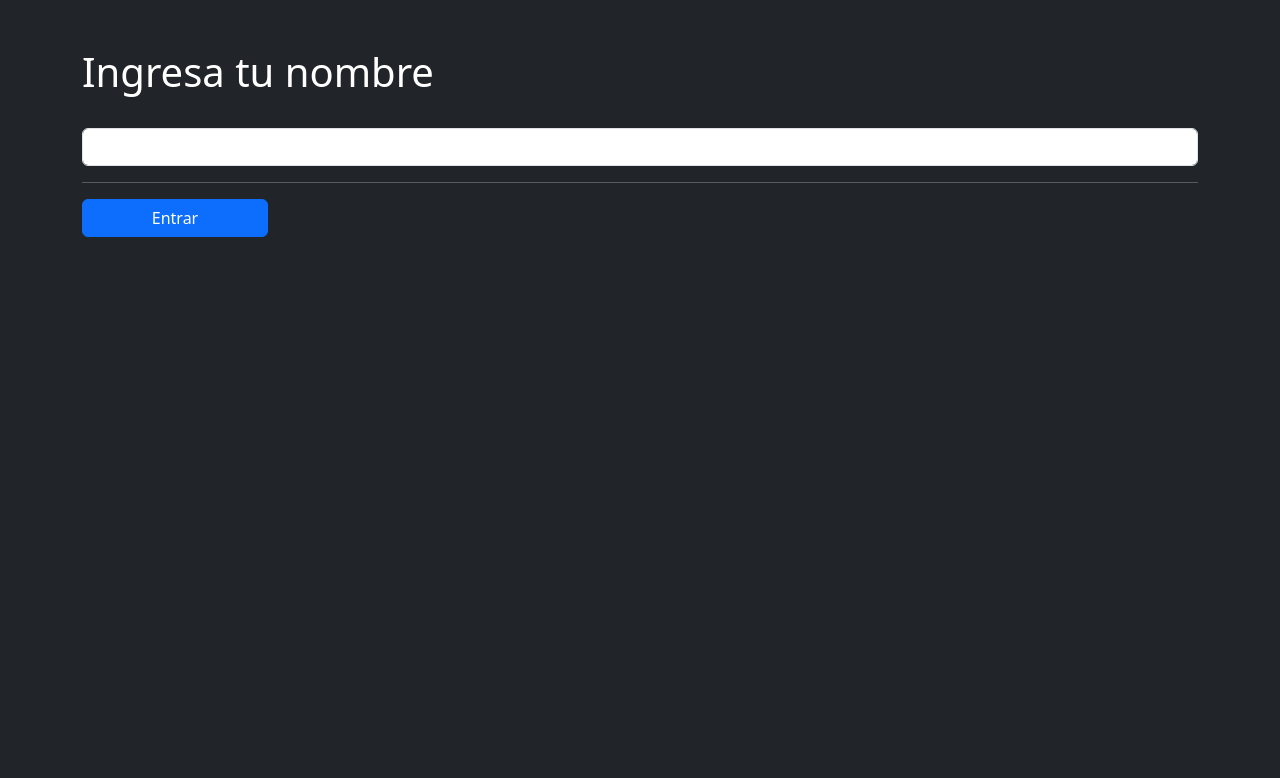
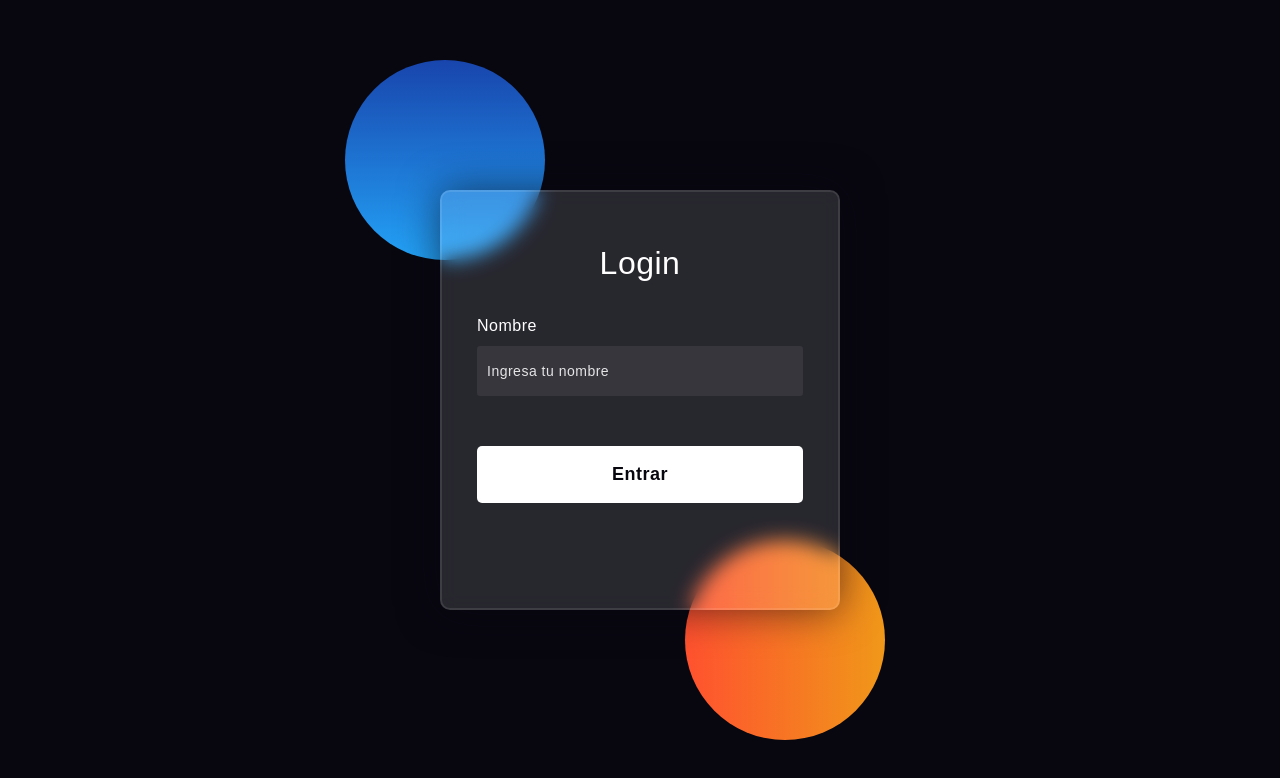
Before and after one commit to EdsOrdaz/heroes-app, a React (Vite) app: page /#/login in a window 1280 px wide. Shown: the top 778 px of the page. Built offline with nearby package versions, Linux system fonts and the light colour scheme.

Commit message:
up login new

```diff
--- a/src/HeroesApp.jsx
+++ b/src/HeroesApp.jsx
@@ -1,5 +1,3 @@
-import { Outlet } from "react-router-dom"
-import { Navbar } from "./ui/components/NavBar"
 import { AuthProvider } from "./auth/context/AuthProvider"
 import { AppRouter } from "./router/AppRouter"
 
--- /dev/null
+++ b/src/auth/css/login.css
@@ -0,0 +1,122 @@
+*,
+*:before,
+*:after{
+    padding: 0;
+    margin: 0;
+    box-sizing: border-box;
+}
+body{
+    background-color: #080710;
+}
+.background{
+    width: 430px;
+    height: 520px;
+    position: absolute;
+    transform: translate(-50%,-50%);
+    left: 50%;
+    top: 50%;
+}
+.background .shape{
+    height: 200px;
+    width: 200px;
+    position: absolute;
+    border-radius: 50%;
+}
+.shape:first-child{
+    background: linear-gradient(
+        #1845ad,
+        #23a2f6
+    );
+    left: -80px;
+    top: -80px;
+}
+.shape:last-child{
+    background: linear-gradient(
+        to right,
+        #ff512f,
+        #f09819
+    );
+    right: -30px;
+    bottom: -80px;
+}
+.formlogin{
+    height: 420px;
+    width: 400px;
+    background-color: rgba(255,255,255,0.13);
+    position: absolute;
+    transform: translate(-50%,-50%);
+    top: 50%;
+    left: 50%;
+    border-radius: 10px;
+    backdrop-filter: blur(10px);
+    border: 2px solid rgba(255,255,255,0.1);
+    box-shadow: 0 0 40px rgba(8,7,16,0.6);
+    padding: 50px 35px;
+}
+.formlogin *{
+    font-family: 'Poppins',sans-serif;
+    color: #ffffff;
+    letter-spacing: 0.5px;
+    outline: none;
+    border: none;
+}
+.formlogin h3{
+    font-size: 32px;
+    font-weight: 500;
+    line-height: 42px;
+    text-align: center;
+}
+
+label{
+    display: block;
+    margin-top: 30px;
+    font-size: 16px;
+    font-weight: 500;
+}
+.logininput{
+    display: block;
+    height: 50px;
+    width: 100%;
+    background-color: rgba(255,255,255,0.07);
+    border-radius: 3px;
+    padding: 0 10px;
+    margin-top: 8px;
+    font-size: 14px;
+    font-weight: 300;
+}
+::placeholder{
+    color: #e5e5e5;
+}
+.loginbutton{
+    margin-top: 50px;
+    width: 100%;
+    background-color: #ffffff;
+    color: #080710;
+    padding: 15px 0;
+    font-size: 18px;
+    font-weight: 600;
+    border-radius: 5px;
+    cursor: pointer;
+}
+.social{
+  margin-top: 30px;
+  display: flex;
+}
+.social div{
+  background: red;
+  width: 150px;
+  border-radius: 3px;
+  padding: 5px 10px 10px 5px;
+  background-color: rgba(255,255,255,0.27);
+  color: #eaf0fb;
+  text-align: center;
+}
+.social div:hover{
+  background-color: rgba(255,255,255,0.47);
+}
+.social .fb{
+  margin-left: 25px;
+}
+.social i{
+  margin-right: 4px;
+}
--- a/src/auth/css/style.css
+++ /dev/null
@@ -1,70 +0,0 @@
-.login-dark {
-    height: 1000px;
-    background-size: cover;
-    position: relative;
-  }
-
-  .login-dark form {
-    max-width: 320px;
-    width: 90%;
-    background-color: #1e2833;
-    padding: 40px;
-    border-radius: 4px;
-    transform: translate(-50%, -50%);
-    position: absolute;
-    top: 50%;
-    left: 50%;
-    color: #fff;
-    box-shadow: 3px 3px 4px rgba(0,0,0,0.2);
-  }
-
-  .login-dark .illustration {
-    text-align: center;
-    padding: 15px 0 20px;
-    font-size: 100px;
-    color: #2980ef;
-  }
-
-  .login-dark form .form-control {
-    background: none;
-    border: none;
-    border-bottom: 1px solid #434a52;
-    border-radius: 0;
-    box-shadow: none;
-    outline: none;
-    color: inherit;
-  }
-
-  .login-dark form .btn-primary {
-    background: #214a80;
-    border: none;
-    border-radius: 4px;
-    padding: 11px;
-    box-shadow: none;
-    margin-top: 26px;
-    text-shadow: none;
-    outline: none;
-  }
-
-  .login-dark form .btn-primary:hover, .login-dark form .btn-primary:active {
-    background: #214a80;
-    outline: none;
-  }
-
-  .login-dark form .forgot {
-    display: block;
-    text-align: center;
-    font-size: 12px;
-    color: #6f7a85;
-    opacity: 0.9;
-    text-decoration: none;
-  }
-
-  .login-dark form .forgot:hover, .login-dark form .forgot:active {
-    opacity: 1;
-    text-decoration: none;
-  }
-
-  .login-dark form .btn-primary:active {
-    transform: translateY(1px);
-  }
--- a/src/auth/pages/LoginPage.jsx
+++ b/src/auth/pages/LoginPage.jsx
@@ -3,7 +3,7 @@
 import { AuthContext } from "../context/AuthContext";
 import { useForm } from "../../hooks/useForm";
 
-import "../css/style.css";
+import "../css/login.css";
 
 export const LoginPage = () => {
 
@@ -27,27 +27,25 @@
 
   return (
     <>
-      <div className="container mt-5">
-          <h1>Ingresa tu nombre</h1>
-          <br />
-          <form onSubmit={ onLogin }>
-            <input
-              type="text"
-              className="form-control"
+      <div className="background">
+          <div className="shape"></div>
+          <div className="shape"></div>
+      </div>
+      <form className="formlogin" onSubmit={ onLogin }>
+        <h3>Login</h3>
+
+        <label>Nombre</label>
+        <input type="text"
+            placeholder="Ingresa tu nombre"
             autoComplete="off"
             name="textLogin"
             value={ textLogin }
             onChange={ handleLogin }
+            className="logininput"
           />
-            <hr />
 
-            <div className="d-grid col-2">
-            <button className="btn btn-primary" type="submit">
-              Entrar
-            </button>
-            </div>
+        <button className="loginbutton" type="submit">Entrar</button>
       </form>
-      </div>
     </>
   )
 }
```
Lines whose indentation alone changed are shown as unchanged.
